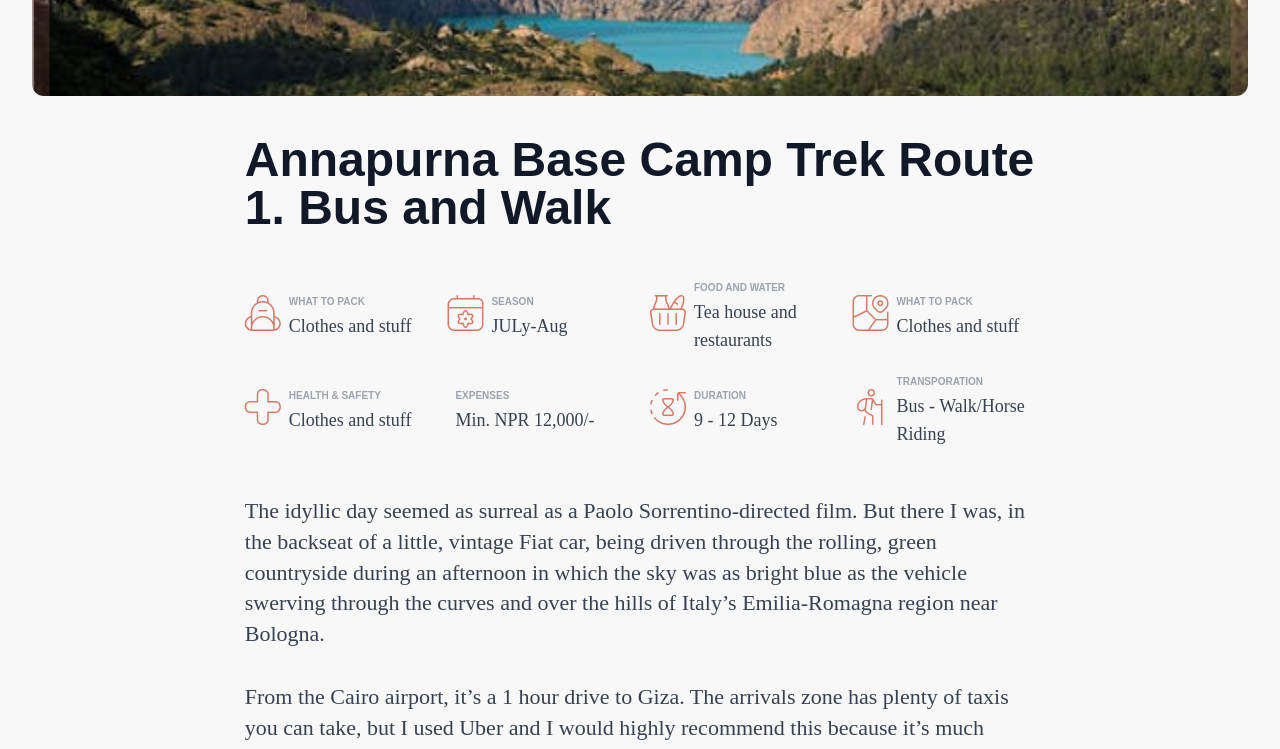
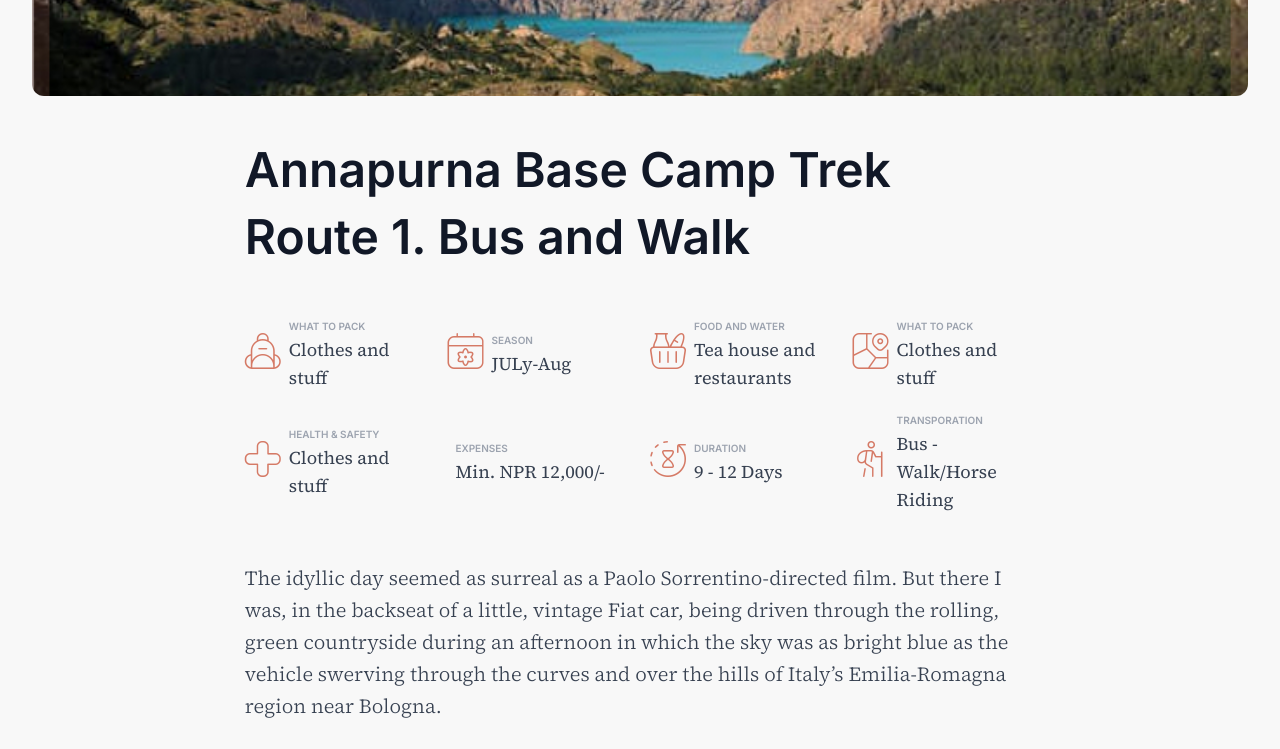
Before and after one commit to rashik007/hill-to-himalaya, a website: page blog-details.html in a window 1280 px wide. Shown: the part 500-1249 px from the top of the page. Drawn offline with nearby package versions, Linux system fonts and the light colour scheme; some icons are missing.

Commit message:
fixed font error

```diff
--- a/src/styles.css
+++ b/src/styles.css
@@ -1,9 +1,6 @@
+/* @import "@flaticon/flaticon-uicons/css/all/all.css"; */
+@import url('https://fonts.googleapis.com/css2?family=Inter:ital,opsz,wght@0,14..32,100..900;1,14..32,100..900&family=Montserrat:ital,wght@0,100..900;1,100..900&family=Source+Serif+4:ital,opsz,wght@0,8..60,200..900;1,8..60,200..900&display=swap');
 @import "tailwindcss";
-/* @import "@flaticon/flaticon-uicons/css/all/all.css"; */
-/* @import url('https://fonts.googleapis.com/css2?family=Cormorant+Garamond:ital,wght@0,300..700;1,300..700&family=Montserrat:ital,wght@0,100..900;1,100..900&display=swap'); */
-/* @import url('https://fonts.googleapis.com/css2?family=Source+Serif+4:ital,opsz,wght@0,8..60,200..900;1,8..60,200..900&display=swap'); */
-@import url('https://fonts.googleapis.com/css2?family=Montserrat:ital,wght@0,100..900;1,100..900&family=Source+Serif+4:ital,opsz,wght@0,8..60,200..900;1,8..60,200..900&display=swap');
-/* @import url('https://fonts.googleapis.com/css2?family=Source+Serif+4:ital,opsz,wght@0,8..60,200..900;1,8..60,200..900&display=swap'); */
 
 /* Global Theme Configuration */
 @theme {
@@ -41,9 +38,9 @@
   --color-gray-900: #111827;
 
   /* Typography */
-  --font-family-heading: "Montserrat", sans-serif;
+  --font-family-heading: "Inter", sans-serif;
   /* --font-family-heading: 'Inter', -apple-system, BlinkMacSystemFont, 'Segoe UI', Roboto, sans-serif; */
-  --font-family-body: "source Serif 4", serif;
+  --font-family-body: "Source Serif 4", serif;
   /* --font-family-body: 'Inter', -apple-system, BlinkMacSystemFont, 'Segoe UI', Roboto, sans-serif; */
   --font-family-mono: 'Fira Code', 'Monaco', 'Cascadia Code', monospace;
 
@@ -65,6 +62,8 @@
   --font-size-h4: 2.369rem;
   --font-size-h5: 1.777rem;
   --font-size-h6: 1.333rem;
+
+  --font-350: 350;
 
   /* Spacing */
   --spacing-xs: 0.5rem;
@@ -182,6 +181,7 @@
     background: var(--color-primary-light);
     font-family: var(--font-family-body);
     font-size: var(--font-size-2xl);
+    font-style: italic;
     line-height: 1.7;
     border-left: 3px solid var(--color-primary);
 }
@@ -348,6 +348,9 @@ a:hover {
     font-family: var(--font-family-heading);
     font-weight: 300;
   }
+
+  .blog_content_text p
+  {font-weight: var(--font-350)}
 }
 
 /* Custom Component Classes */
@@ -434,11 +437,11 @@ a:hover {
     @apply my-6;
   }
   .blog__content h1{
-    @apply text-5xl;
+    @apply text-5xl leading-[1.4];
   }
 
   .blog_content_text p {
-    @apply my-8  leading-[1.4] text-[22px] font-extralight;
+    @apply my-8  leading-[1.6] text-[20px];
   }
   .blog_content_text img {
     @apply w-full max-w-full h-[450px] max-h-full;
```
Also changed, not shown: dist/styles.css.
